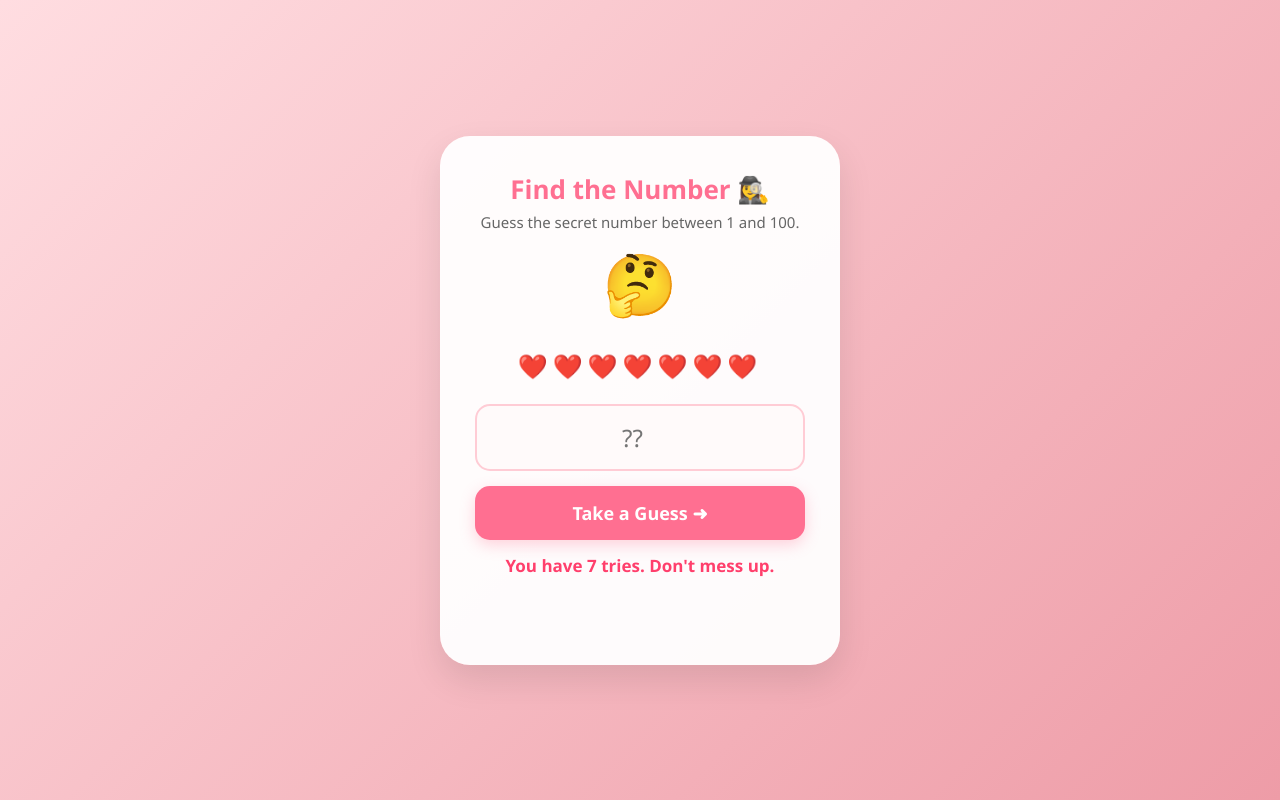
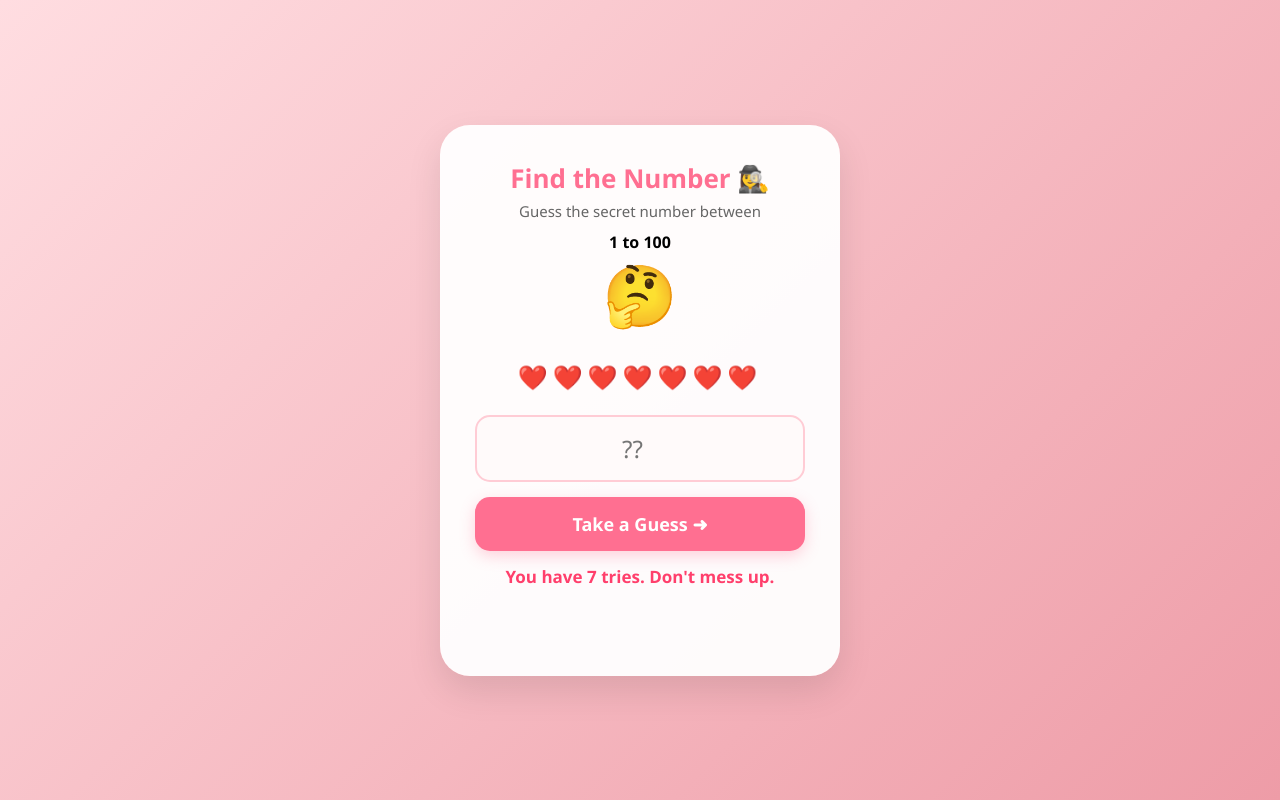
Before and after one commit to suriyadev37/Insta-bio, a website: page quess-4.html in a window 1280 px wide. Drawn offline with Linux system fonts and the light colour scheme.

Commit message:
Update quess-4.html

```diff
--- a/quess-4.html
+++ b/quess-4.html
@@ -10,7 +10,8 @@
 
     <div class="puzzle-card">
         <h2>Find the Number 🕵️‍♀️</h2>
-        <p>Guess the secret number between 1 and 100.</p>
+        <p>Guess the secret number between</p>
+        <h4>1 to 100</h4>
 
         <div class="emoji-display" id="reactionEmoji">🤔</div>
 
```
